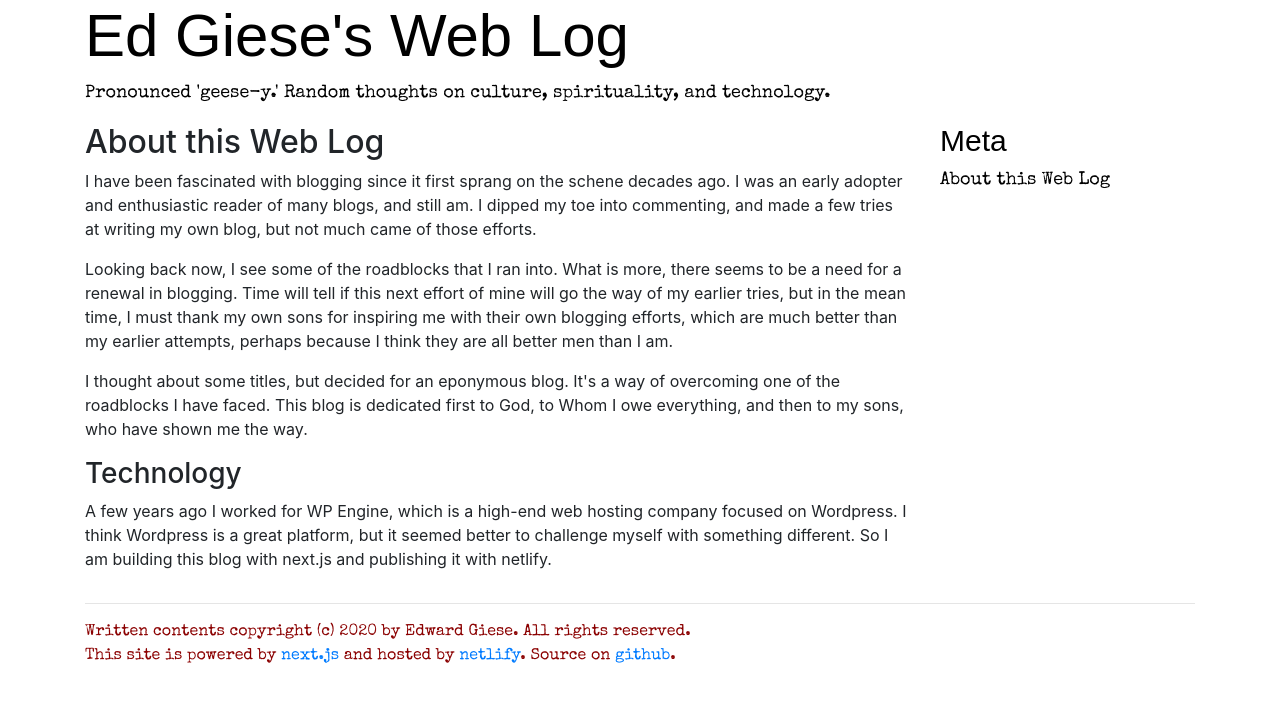
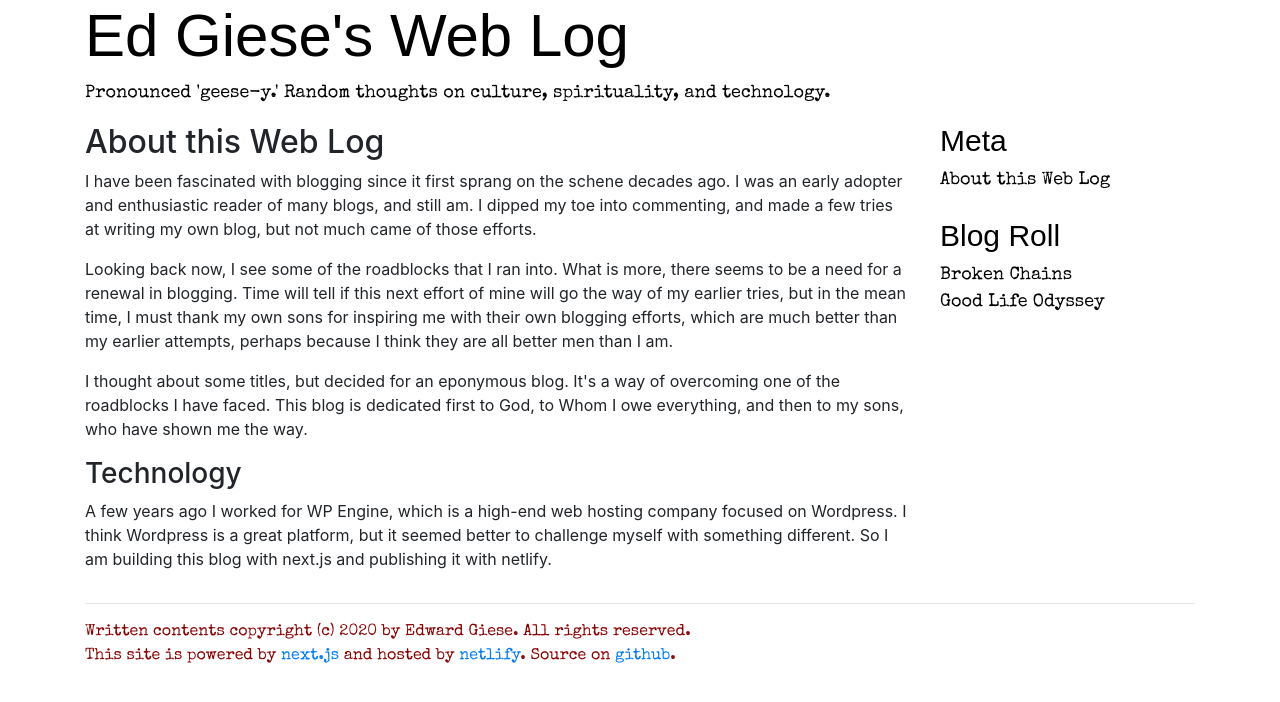
Before and after one commit to edgiese/blog, a Next.js app: page /about in a window 1280 px wide. Shown: the top 702 px of the page. Built offline with nearby package versions, Linux system fonts and the light colour scheme; a web font is replaced by a local one.

Commit message:
Add blog roll

```diff
--- a/components/Meta.js
+++ b/components/Meta.js
@@ -11,6 +11,18 @@ export default function Meta() {
                         <a>About this Web Log</a>
                     </Link>
                 </nav>
+                <br />
+                <h2>Blog Roll</h2>
+                <nav className="nav">
+                    <Link href="http://brokenchainsblog.com">
+                        <a>Broken Chains</a>
+                    </Link>
+                </nav>
+                <nav className="nav">
+                    <Link href="http://goodlifeodyssey.com">
+                        <a>Good Life Odyssey</a>
+                    </Link>
+                </nav>
             </div>
         </>
     )
```
Also changed, not shown: posts/2020-11-25-thankful-to-get-started.md (+1 -1 lines).
